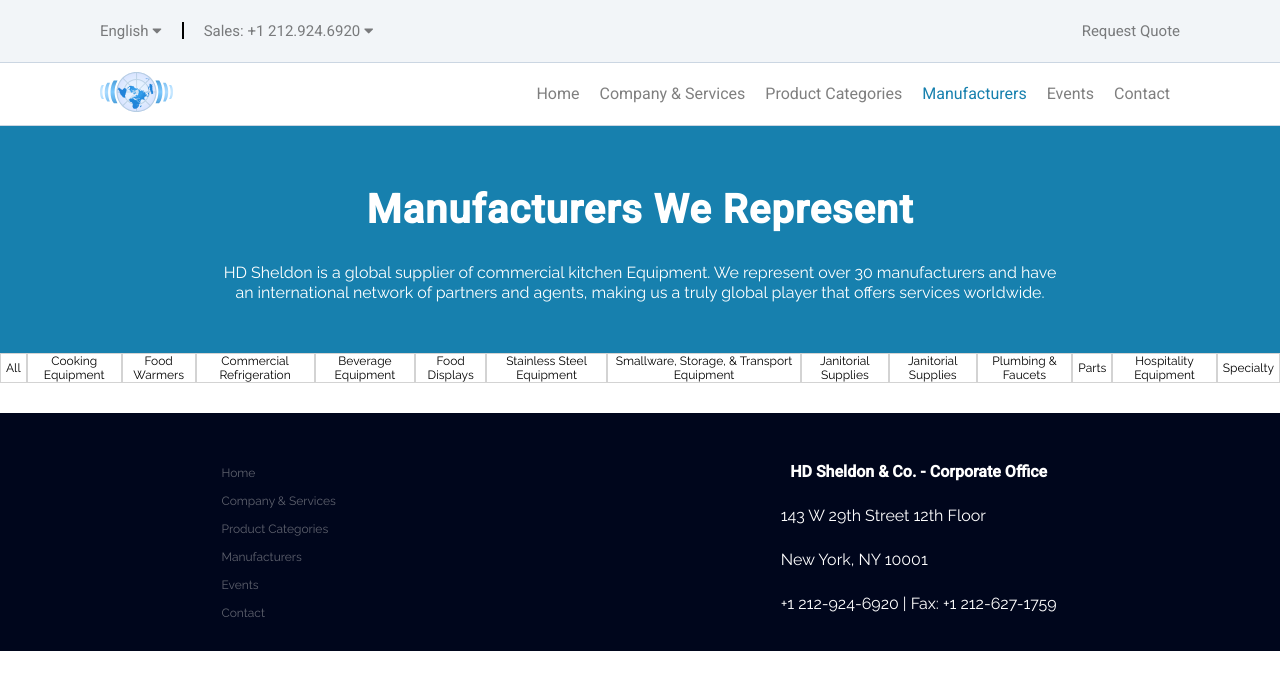
After one commit to mmetros/HDS, a Flask app: page /manufacturers in a window 1280 px wide. The commit adds this page. Shown: the top 690 px of the page. Run offline with Flask 2, Linux system fonts and the light colour scheme; some libraries are stand-ins or nearby versions.

Commit message:
day1 finish

```diff
--- a/app.py
+++ b/app.py
@@ -10,6 +10,9 @@
 def index():
     return render_template('index.html')
 
+@app.route('/manufacturers')
+def manufacturers():
+    return render_template('manufacturers.html')
 
 if __name__ == "__main__":
     app.run(port=5000, debug=True)
--- /dev/null
+++ b/static/css/manufacturers_page/manufacturers.css
@@ -0,0 +1,103 @@
+/* fonts to be used
+Roboto for headings and Raleway for lower content
+font-family: 'Roboto', sans-serif;
+font-family: 'Raleway', sans-serif;
+*/
+
+
+#mainContainer{
+}
+
+#mainInnerContainer{
+  margin-left: auto;
+  margin-right: auto;
+  align-items: center;
+
+  display: flex;
+  flex-direction: column;
+  justify-content: center;
+}
+
+
+  #mainBanner{
+    padding: 60px 40px 40px 40px;
+    text-align: center;
+    background: #1780ae left bottom repeat-x;
+    color: #fff;
+
+  }
+
+  #mainBanner>h2{
+    font-family: Roboto;
+    font-size: 40px;
+    letter-spacing: 1px;
+  }
+
+  #mainBanner>p{
+    width: 70%;
+
+    margin-top: 20px;
+    margin-left: auto;
+    margin-right: auto;
+
+    padding: 10px;
+    line-height: 20px;
+
+    font-family: Raleway;
+  }
+
+  #filter{
+    display: flex;
+    flex-direction: row;
+    justify-content: space-evenly;
+
+    border-top: 1px solid lightgray;
+    border-bottom: 1px solid lightgray;
+  }
+
+  #filter>li{
+    list-style-type: none;
+    cursor: pointer;
+
+    border-left: 1px solid lightgray;
+    border-right: 1px solid lightgray;
+
+    font-family: Raleway;
+    font-size: 12px;
+
+    display: flex;
+    flex-direction: column;
+    justify-content:center;
+
+    padding-left: 5px;
+    padding-right: 5px;
+  }
+
+  #filter li>span{
+    text-align: center;
+  }
+
+  #logos{
+    margin-top: 30px;
+    width: 100%;
+    display: flex;
+    flex-direction: row;
+    justify-content: center;
+    flex-wrap: wrap;
+  }
+
+  #logos>li{
+    width: 33.333%;
+    margin-left: 10px;
+    margin-right: 10px;
+    list-style-type: none;
+    display: flex;
+    flex-direction: row;
+    justify-content: space-evenly;
+  }
+
+  #logos img {
+  margin-bottom: 40px;
+
+  max-height: 50px;
+  }
--- a/templates/base.html
+++ b/templates/base.html
@@ -54,12 +54,12 @@
         <ul id="bottomNavContainer">
           <li id="logo"><a href="index.html"><img src="../static/images/logo.svg" alt="HD Sheldon & Co Logo"></a></li>
           <div id="siteNav">
-            <li><a href="./index.html">Home</a></li>
-            <li><a href="./companyAndServices.html">Company & Services</a></li>
+            <li><a href="{{url_for('index')}}">Home</a></li>
+            <li><a href="#">Company & Services</a></li>
             <li><a href="#">Product Categories</a></li>
-            <li><a id="active" href="#">Manufacturers</a></li>
+            <li><a id="active" href="{{url_for('manufacturers')}}">Manufacturers</a></li>
             <li><a href="#">Events</a></li>
-            <li><a href="./contact">Contact</a></li>
+            <li><a href="#">Contact</a></li>
           </div>
         </ul>
       </div>
@@ -74,10 +74,10 @@
       <div id="footerContainer">
 
         <ul id="footNav">
-          <li><a href="index.html">Home</a></li>
+          <li><a href="{{url_for('index')}}">Home</a></li>
           <li><a href="./companyAndServices">Company & Services</a></li>
-          <li><a href="./manufacturersAndPriceLists.html">Product Categories</a></li>
-          <li><a href="./manufacturersAndPriceLists.html">Manufacturers</a></li>
+          <li><a href="#">Product Categories</a></li>
+          <li><a href="{{url_for('manufacturers')}}">Manufacturers</a></li>
           <li><a href="">Events</a></li>
           <li><a href="./contact">Contact</a></li>
         </ul>
--- /dev/null
+++ b/templates/manufacturers.html
@@ -0,0 +1,38 @@
+{% extends "base.html" %}
+{% block content %}
+<link type="text/css" rel="stylesheet" href="../static/css/manufacturers_page/manufacturers.css"
+
+<div id="mainContainer">
+  <div id="mainInnerContainer">
+
+    <div id="mainBanner">
+      <h2>Manufacturers We Represent</h2>
+      <p>HD Sheldon is a global supplier of commercial kitchen Equipment. We represent over 30 manufacturers and have an international network of partners and agents, making us a truly global player that offers services worldwide.</p>
+    </div>
+
+    <ul id="filter">
+      <li class="filterOptions"><span>All</span></li>
+      <li class="filterOptions"><span>Cooking Equipment</span></li>
+      <li class="filterOptions"><span>Food Warmers</span></li>
+      <li class="filterOptions"><span>Commercial Refrigeration</span></li>
+      <li class="filterOptions"><span>Beverage Equipment</span></li>
+      <li class="filterOptions"><span>Food Displays</span></li>
+      <li class="filterOptions"><span>Stainless Steel Equipment</span></li>
+      <li class="filterOptions"><span>Smallware, Storage, & Transport Equipment</span></li>
+      <li class="filterOptions"><span>Janitorial Supplies</span></li>
+      <li class="filterOptions"><span>Janitorial Supplies</span></li>
+      <li class="filterOptions"><span>Plumbing & Faucets</span></li>
+      <li class="filterOptions"><span>Parts</span></li>
+      <li class="filterOptions"><span>Hospitality Equipment</span></li>
+      <li class="filterOptions"><span>Specialty</span></li>
+    </ul>
+
+    <ul id="logos">
+    </ul>
+
+  </div>
+</div>
+
+
+
+{% endblock %}
```
